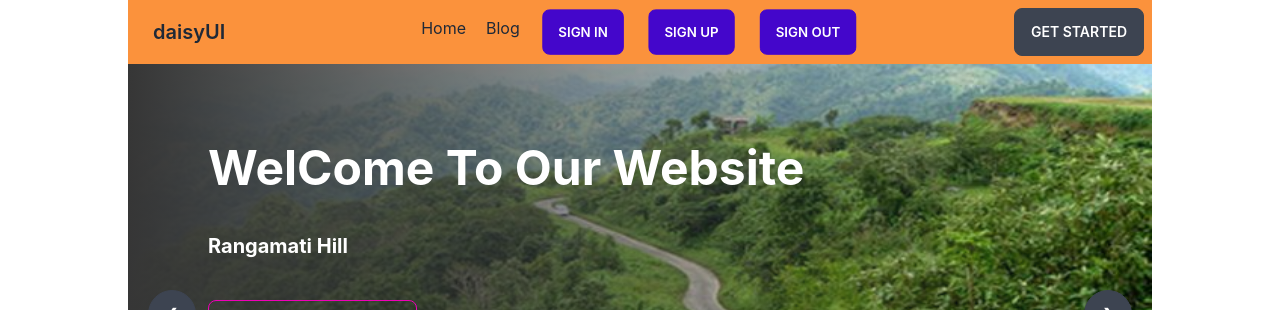
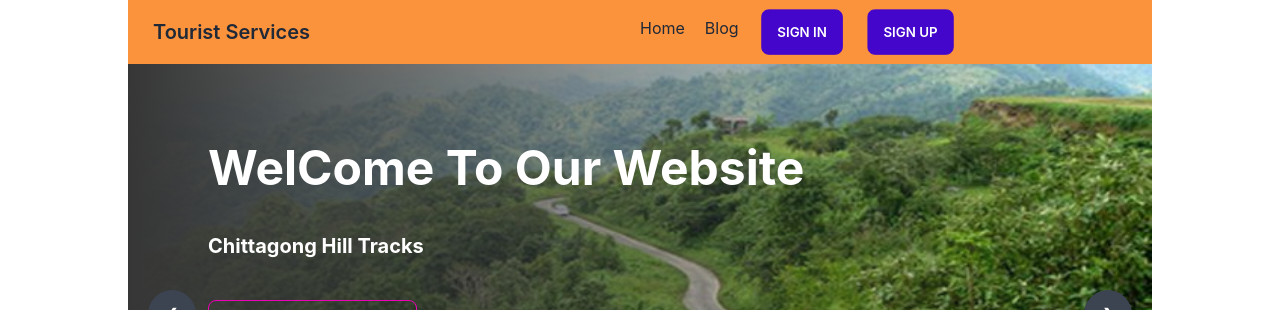
Before and after one commit to sharifhosen73/touriest-service-client, a React (Create React App) app: page / in a window 1280 px wide. Shown: the top 310 px of the page. Built offline with nearby package versions, Linux system fonts and the light colour scheme; no server answers.

Commit message:
custom header

```diff
--- a/src/context/AuthProvider.js
+++ b/src/context/AuthProvider.js
@@ -44,7 +44,7 @@ const AuthProvider = ({ children }) => {
 
   const logOut = () => {
     setLoading(true);
-    return signOut();
+    return signOut(auth);
   };
 
   const value = {
--- a/src/pages/Home/Shared/Header/Header.js
+++ b/src/pages/Home/Shared/Header/Header.js
@@ -6,7 +6,12 @@ const Header = () => {
   const { user, logOut } = useContext(AuthContext);
   console.log(user);
   const handleLogOut = () => {
-    logOut().then().catch();
+    logOut()
+      .then((result) => {
+        const user = result.user;
+        console.log(user);
+      })
+      .catch((err) => console.error(err));
   };
 
   const menuItems = (
@@ -14,19 +19,26 @@ const Header = () => {
       <Link className="mr-5 pt-2" to="/">
         Home
       </Link>
+
       <Link className="mr-5 pt-2" to="/blog">
         Blog
       </Link>
-
+      {user?.uid ? (
+        <>
+          <button onClick={handleLogOut} className="btn btn-active btn-primary">
+            Sign Out
+          </button>
+        </>
+      ) : (
+        <>
           <Link className="mr-5" to="/signin">
             <button className="btn btn-active btn-primary">Sign In</button>
           </Link>
           <Link className="mr-5" to="/signup">
             <button className="btn btn-active btn-primary"> Sign Up</button>
           </Link>
-      <button onClick={handleLogOut} className="btn btn-active btn-primary">
-        Sign Out
-      </button>
+        </>
+      )}
     </>
   );
 
@@ -58,13 +70,12 @@ const Header = () => {
               {menuItems}
             </ul>
           </div>
-          <a className="btn btn-ghost normal-case text-xl">daisyUI</a>
+          <Link to="/" className="btn btn-ghost normal-case text-xl">
+            Tourist Services
+          </Link>
         </div>
         <div className="navbar-center hidden lg:flex">
           <ul className="menu menu-horizontal p-0">{menuItems}</ul>
-        </div>
-        <div className="navbar-end">
-          <a className="btn">Get started</a>
         </div>
       </div>
     </div>
--- a/src/pages/Home/Slider/Slider.js
+++ b/src/pages/Home/Slider/Slider.js
@@ -13,7 +13,7 @@ const Slider = () => {
       prev: 4,
       id: 1,
       next: 2,
-      place: "Rangamati Hill",
+      place: "Chittagong Hill Tracks",
     },
     {
       image: image2,
```
Lines whose indentation alone changed are shown as unchanged.
